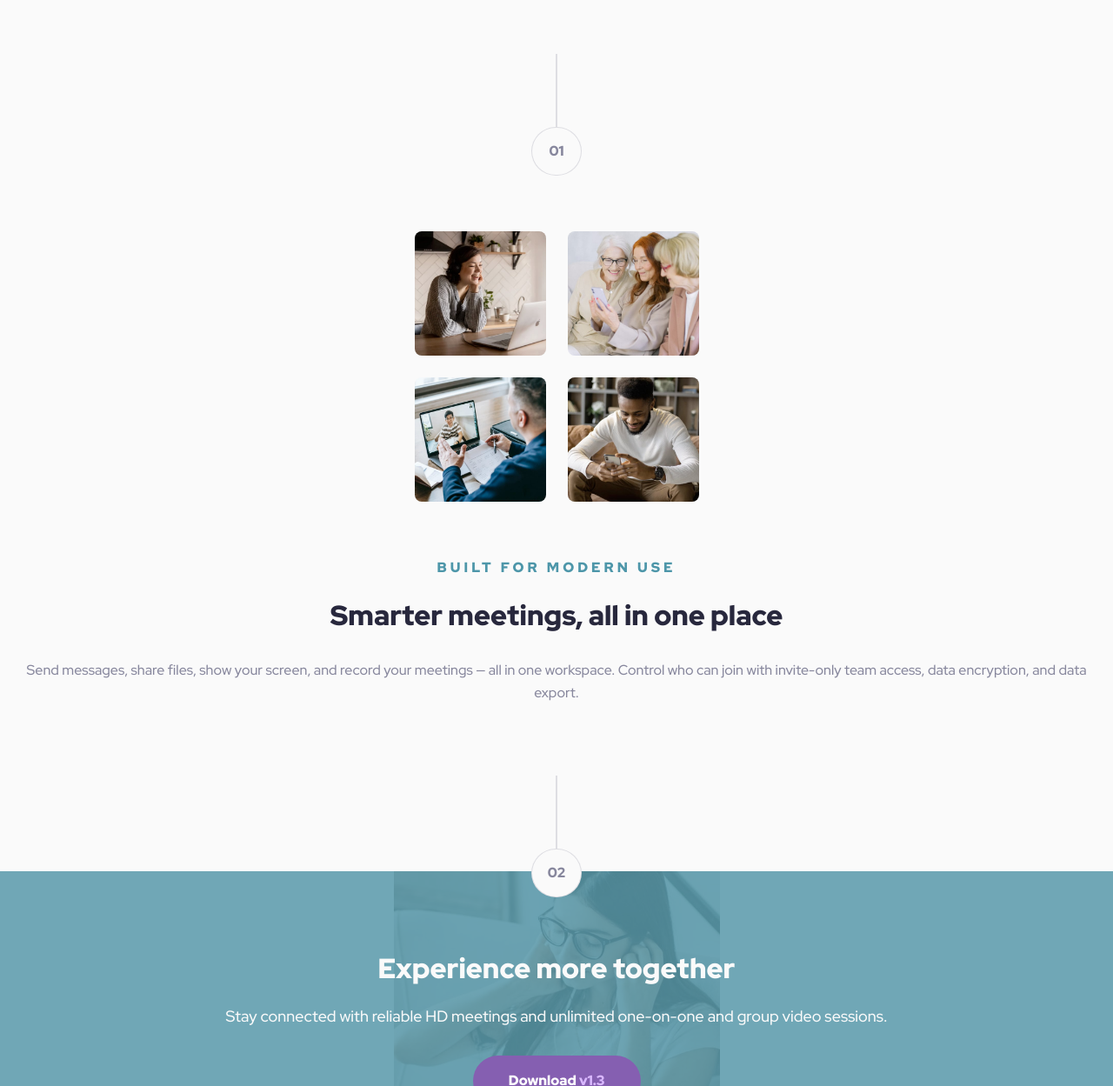
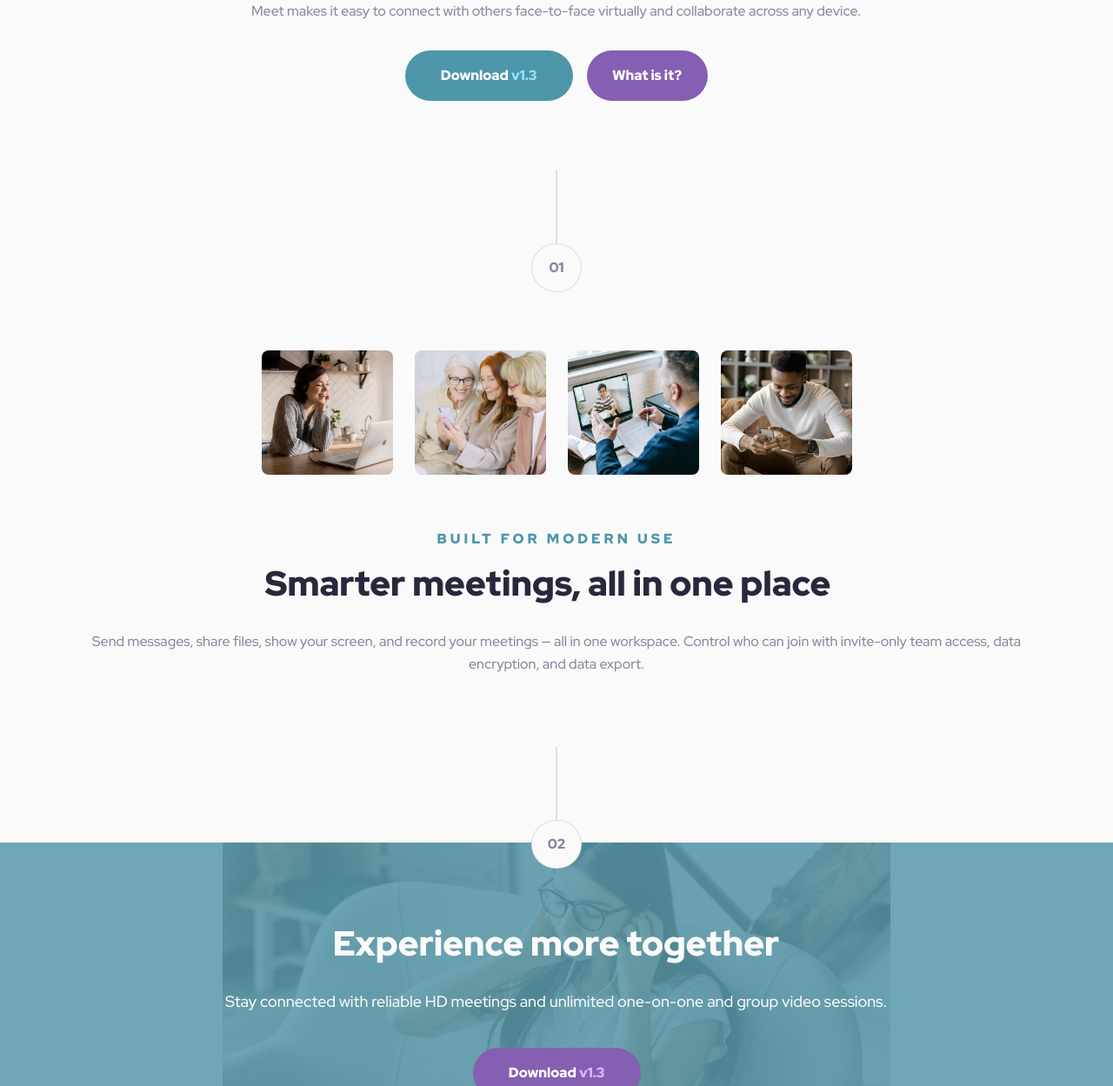
Before and after one commit to bitgiga97/meet-landing-page, a plain HTML site: page index.html in a window 1280 px wide. Shown: the part 635-1884 px from the top of the page at 87% size. Drawn offline with Linux system fonts and the light colour scheme.

Commit message:
added tablet version

```diff
--- a/index.html
+++ b/index.html
@@ -24,8 +24,11 @@
     <section class="intro">
         <h1>Group Chat<br/> for Everyone</h1>
         <p>Meet makes it easy to connect with others face-to-face virtually and collaborate across any device.</p>
-        <button class="download">Download <span>v1.3</span> </button>
-        <button class="about">What is it?</button>
+        <div class="buttons">
+            <button class="download">Download <span>v1.3</span> </button>
+            <button class="about">What is it?</button>
+        </div>
+
     </section>
     <div class="divider-logo-1">
         <div class="stick"></div>
--- a/style.css
+++ b/style.css
@@ -115,6 +115,13 @@ header {
 
 .download-footer>span {
     color: #D9B8FF;
+}
+
+.buttons {
+    display: flex;
+    flex-direction: column;
+    align-items: center;
+    gap: 1.6rem;
 }
 
 .about {
@@ -284,3 +291,82 @@ footer {
     flex-direction: column;
     align-items: center;
 }
+
+
+/* Responsive styles for tablet version */
+
+@media screen and (min-width:768px) {
+    header {
+        margin-bottom: 6.4rem;
+    }
+    /* background */
+    .bg-img {
+        height: 30.3rem;
+        justify-content: space-between;
+        margin-bottom: 7.2rem;
+    }
+    .left {
+        width: 39.4rem;
+        height: 30.3rem;
+        background-size: contain;
+    }
+    .right {
+        width: 39.4rem;
+        height: 30.3rem;
+        background-size: contain;
+    }
+    /* Typography */
+    .intro>h1 {
+        font-size: 4.8rem;
+        line-height: 4.8rem;
+    }
+    .text>h2 {
+        font-size: 4rem;
+        line-height: 4.4rem;
+        box-sizing: border-box;
+        padding: 0 7rem 0 5rem;
+    }
+    .text>h3 {
+        margin-bottom: 1.6rem;
+    }
+    .wrapper>h2 {
+        font-size: 4rem;
+        line-height: 4.4rem;
+        margin-bottom: 3.2rem;
+        padding: 0 15.6rem 0 15.5rem;
+    }
+    .wrapper>p {
+        margin-bottom: 4rem;
+        padding: 0 9.8rem 0 9.7rem;
+    }
+    /* Positioning */
+    .intro {
+        padding: 0 15.6rem 8rem 15.5rem;
+    }
+    .buttons {
+        flex-direction: row;
+        justify-content: center;
+    }
+    .download {
+        margin: 0;
+    }
+    .about {
+        margin: 0;
+    }
+    .divider-logo-1 {
+        margin-bottom: 6.7rem;
+    }
+    .gallery {
+        margin-bottom: 4.8rem;
+        display: flex;
+        width: 100%;
+        height: 15.6rem;
+        justify-content: center;
+    }
+    .text {
+        padding: 0 9.8rem 0 9.8rem;
+    }
+    footer {
+        background-image: url(./assets/tablet/image-footer.jpg);
+    }
+}
```
